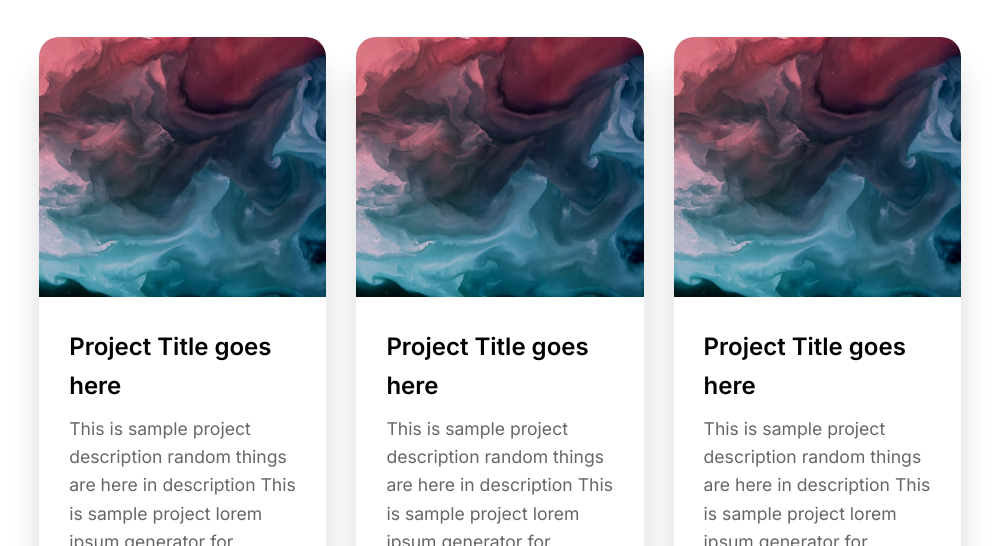
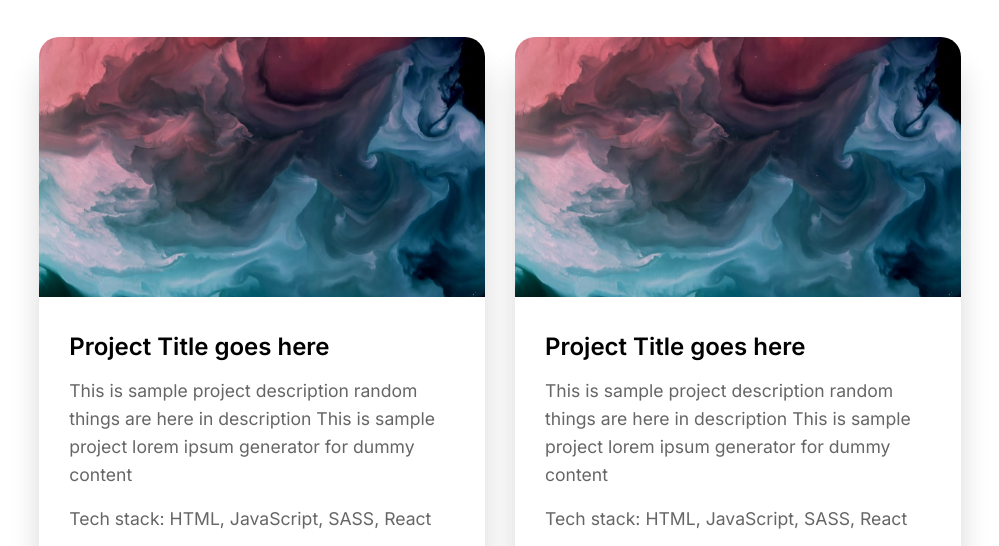
Before and after one commit to sillonjeu/awesome_web, a plain HTML site: page 프디아6기 HTML_CSS/index.html in a window 1280 px wide. Shown: the part 1406-1952 px from the top of the page, without its empty margins (140-1139 px from the left). Drawn offline with Linux system fonts and the light colour scheme.

Commit message:
feat: 반응형 웹 디자인 수정

```diff
--- a/프디아6기 HTML_CSS/styles.css
+++ b/프디아6기 HTML_CSS/styles.css
@@ -139,7 +139,7 @@ ul img {
 }
 .project-grid {
   display: grid;
-  grid-template-columns: repeat(auto-fit, minmax(260px, 1fr));
+  grid-template-columns: repeat(auto-fit, minmax(320px, 1fr));
   gap: 30px;
   max-width: min(1200px, 100%);
   margin: 0 auto;
@@ -260,6 +260,7 @@ ul img {
 
 /* 반응형 미디어쿼리 */
 @media screen and (max-width: 700px) {
+  /* header */
   .header {
     flex-direction: column;
     align-items: flex-start;
@@ -283,6 +284,7 @@ ul img {
     width: clamp(4rem, 6vw, 5rem);
   }
 
+  /* hero */
   .hero {
     flex-direction: column-reverse;
     align-items: center;
@@ -302,6 +304,7 @@ ul img {
     max-width: 100%;
   }
 
+  /* footer */
   .footer-bottom {
     flex-direction: column;
     align-items: center;
```
Also changed, not shown: 프디아6기 HTML_CSS/index.html (+1 -4 lines).
